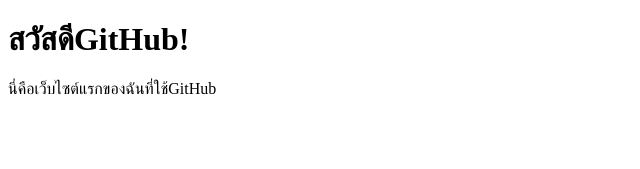
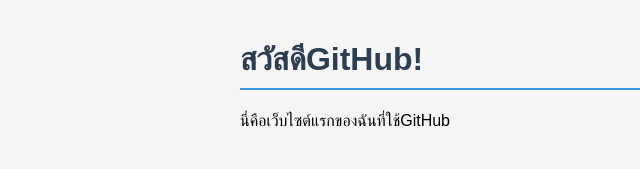
Before and after one commit to manassanan2210/my-first-project, a plain HTML site: page index.html in a window 1280 px wide. Shown: the whole page, without its empty margins (0-640 px from the left). Drawn offline with Linux system fonts and the light colour scheme.

Commit message:
เพิ่ม CSS styling สําหรับหน้าเว็บ

```diff
--- a/index.html
+++ b/index.html
@@ -2,6 +2,7 @@
 <html>
 <head>
 <title>เว็บไซต์แรกของฉัน</title>
+<link rel="stylesheet" href="style.css">
 </head>
 <body>
 <h1>สวัสดีGitHub!</h1>
--- /dev/null
+++ b/style.css
@@ -0,0 +1,13 @@
+body {
+font-family: Arial, sans-serif;
+max-width: 800px;
+margin: 0 auto;
+padding: 20px;
+background-color: #f5f5f5;
+}
+
+h1 {
+color: #2c3e50;
+border-bottom: 2px solid #3498db;
+padding-bottom: 10px;
+}
```
